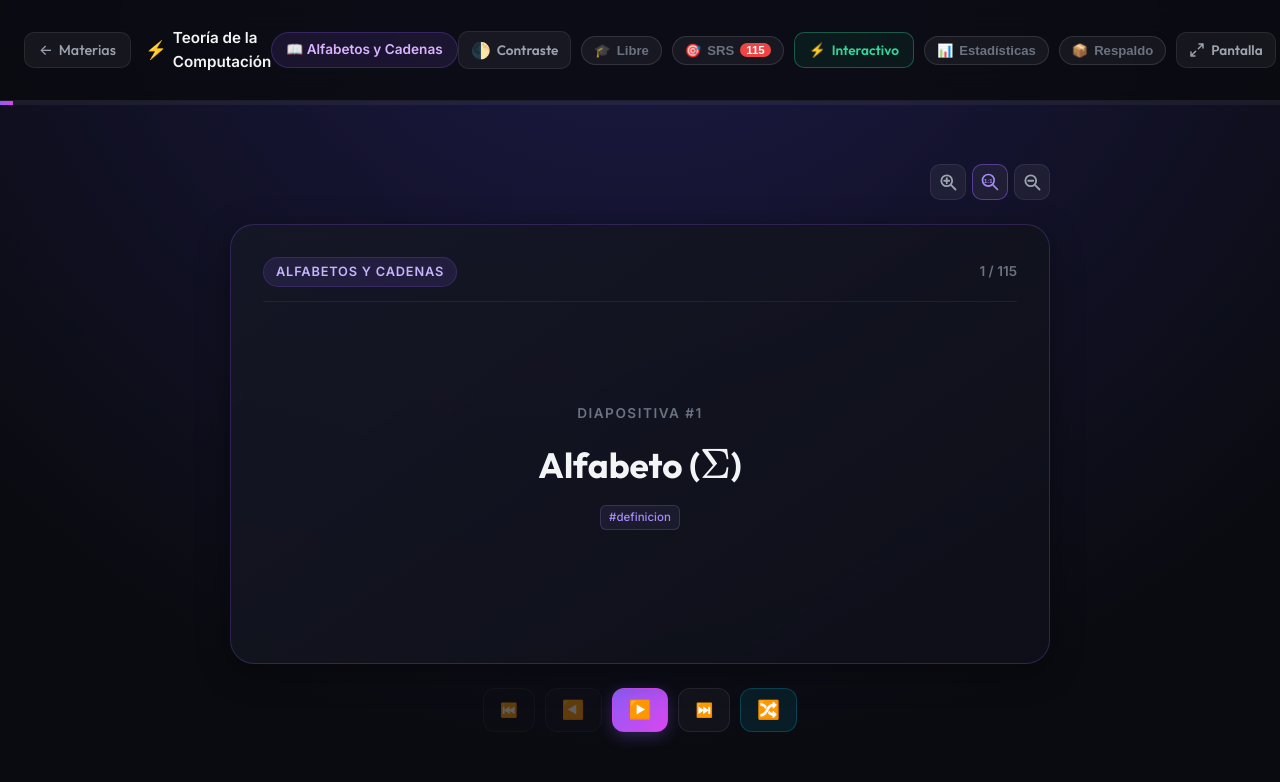
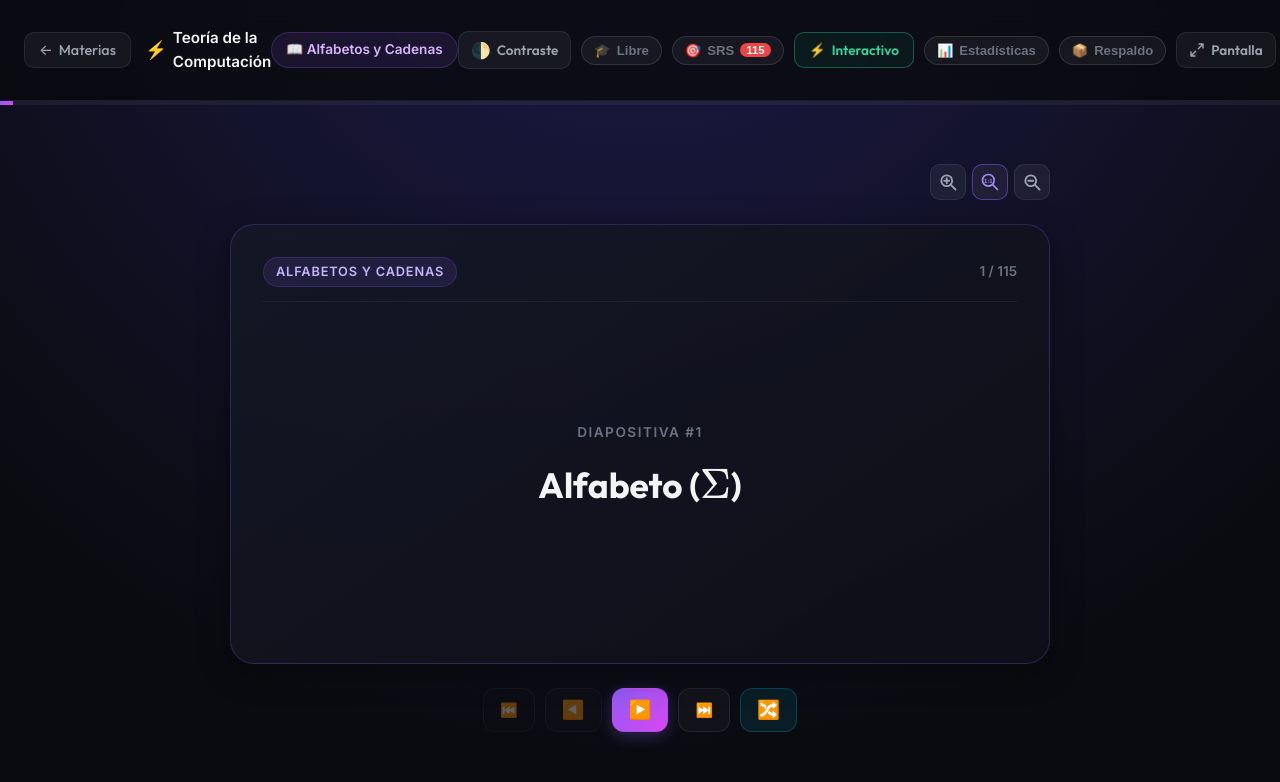
Before and after one commit to martinvarela206/MemoCard, a React (Vite) app: page / in a window 1280 px wide. Both pictures are taken after a click on the button 433 px from the left and 573 px from the top of the page. Shown: the top 782 px of the page. Built offline with nearby package versions, Linux system fonts and the light colour scheme.

Commit message:
fix: eliminacion de tags en las tarjetas para evitar sobrecarga y superposicion

```diff
--- a/package.json
+++ b/package.json
@@ -1,7 +1,7 @@
 {
   "name": "memocard",
   "private": true,
-  "version": "0.21.1",
+  "version": "0.21.2",
   "type": "module",
   "scripts": {
     "dev": "vite",
--- a/src/App.css
+++ b/src/App.css
@@ -605,24 +605,6 @@
   max-width: 75%;
 }
 
-.card-tags-list {
-  display: flex;
-  flex-wrap: wrap;
-  justify-content: center;
-  gap: 6px;
-  margin-top: 14px;
-}
-
-.card-tag-pill {
-  font-size: 0.72rem;
-  font-weight: 500;
-  color: #a78bfa;
-  background: rgba(167, 139, 250, 0.08);
-  border: 1px solid rgba(167, 139, 250, 0.2);
-  padding: 2px 8px;
-  border-radius: 6px;
-}
-
 .card-counter {
   font-size: 0.85rem;
   font-weight: 600;
--- a/src/components/FlashCard.jsx
+++ b/src/components/FlashCard.jsx
@@ -206,14 +206,6 @@ export default function FlashCard({
             {card.type !== 'image_occlusion' && frontMedia.map((asset, idx) => (
               <CardMedia key={`front-media-${idx}`} asset={asset} className="card-front-media" />
             ))}
-
-            {card.tags && card.tags.length > 0 && (
-              <div className="card-tags-list">
-                {card.tags.map((tag) => (
-                  <span key={tag} className="card-tag-pill">#{tag}</span>
-                ))}
-              </div>
-            )}
           </div>
         </div>
 
```
Also changed, not shown: 1 other file (tests, documents, lock files or other folders).
